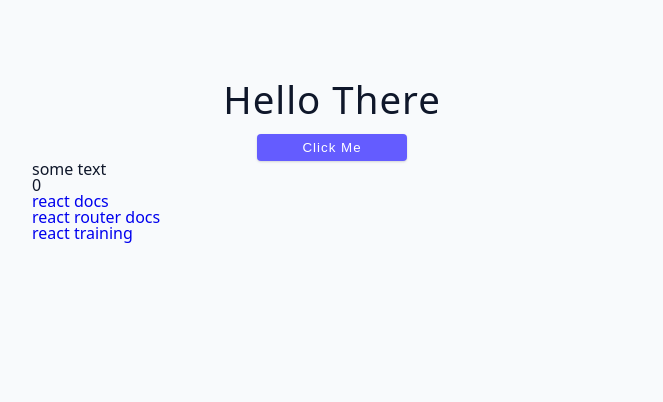
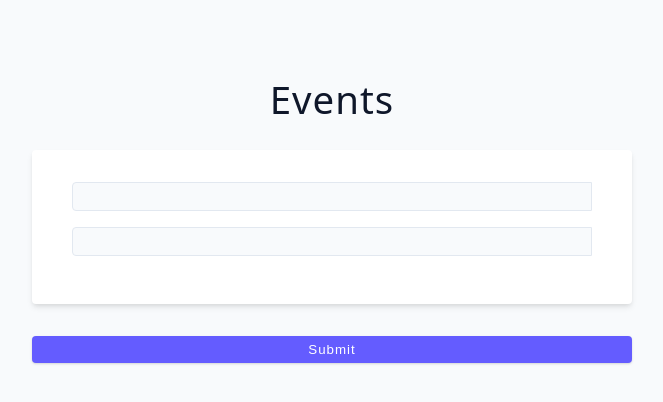
Before and after one commit to AnnaLinden/React_with_typescript, a React (Vite) app: page / in a window 1280 px wide. Shown: the top 402 px of the page, without its empty margins (308-971 px from the left). Built offline with nearby package versions, Linux system fonts and the light colour scheme.

Commit message:
events in react typescritp

```diff
--- a/src/App.tsx
+++ b/src/App.tsx
@@ -1,4 +1,4 @@
-import Component from "./starter/03-state";
+import Component from "./starter/04-events";
 
 function App() {
   return (
--- a/src/starter/04-events/index.tsx
+++ b/src/starter/04-events/index.tsx
@@ -1,8 +1,39 @@
+import { useState } from "react";
+
 function Component() {
+  const [text, setText] = useState('');
+  const [email, setEmail] = useState('');
+
+  const handleChange = (e: React.ChangeEvent<HTMLInputElement>)=>{
+    console.log(e.target.value);
+    setEmail(e.target.value);
+  }
+
   return (
     <div>
-      <h2>React & Typescript</h2>
-      <h2>Events</h2>
+      <section>
+        <h2>Events</h2>
+        <form className="form">
+          <input
+            className="form-input mb-1"
+            type = 'text'
+            name="text"
+            value={text}
+            onChange={(e) => setText(e.target.value)}
+          />
+          <input
+            type="email"
+            className="form-input mb-1"
+            value={email}
+            onChange={handleChange}
+          />
+
+        </form>
+        <button type="submit" className="btn btn-block">
+          submit
+        </button>
+
+      </section>
     </div>
   );
 }
```
